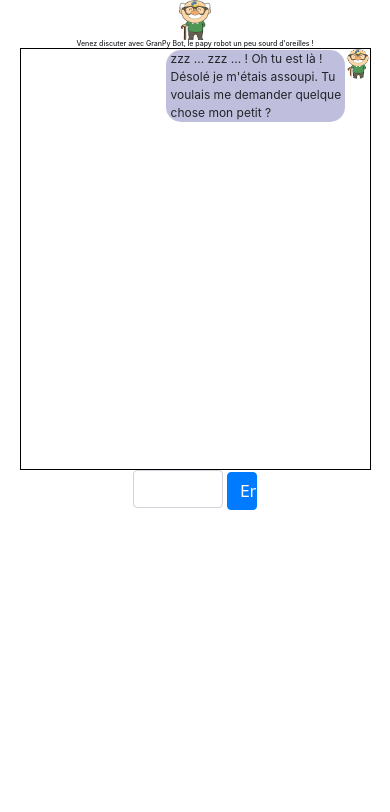
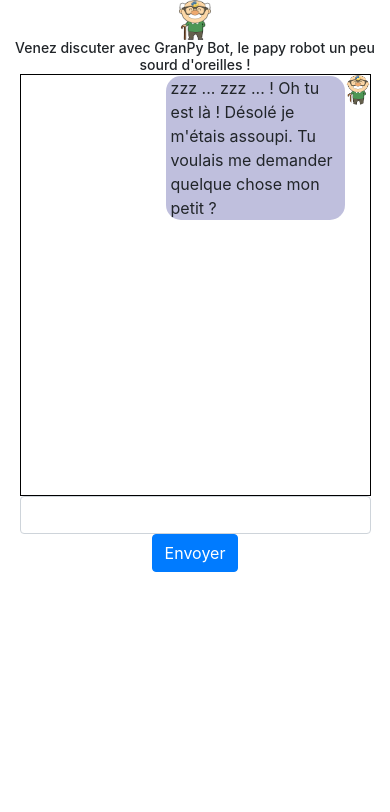
Before and after one commit to adrien914/P7_Adrien_Simon, a Flask app: page / in a window 390 px wide. Shown: the top 812 px of the page. Run offline with Flask 2, Linux system fonts and the light colour scheme; some libraries are stand-ins or nearby versions.

Commit message:
text size fix ?

```diff
--- a/static/css/index.css
+++ b/static/css/index.css
@@ -35,7 +35,7 @@ footer {
   padding-left: 5px;
   overflow-wrap: break-word;
   border-radius: 15px;
-  font-size: 15px;
+  font-size: 18px;
 }
 
 .bot-chat-div {
@@ -58,6 +58,14 @@ footer {
 }
 .user-chat {
   background-color: rgba(120, 120, 120, 0.25);
+}
+
+.search-input {
+  width: 60vw;
+}
+
+.wrapper {
+  display: block;
 }
 
 .animated-chat {
@@ -98,16 +106,16 @@ footer {
 
 @media screen and (min-width: 400px) and (max-width: 800px) {
   .top-text {
-    font-size: 7px !important;
+    font-size: 14px !important;
   }
 }
 
 @media screen and (max-width: 400px) {
   .top-text {
-    font-size: 7px !important;
+    font-size: 14px !important;
   }
 
-  #chat {
+  #chat, .search-input {
     width: 90vw;
   }
 
@@ -117,6 +125,6 @@ footer {
     padding-left: 5px;
     overflow-wrap: break-word;
     border-radius: 15px;
-    font-size: 12px !important;
+    font-size: 16px !important;
   }
 }
--- a/templates/index.html
+++ b/templates/index.html
@@ -26,8 +26,10 @@
             <bot-chat text="{{ welcome_sentence }}"></bot-chat>
         </div>
         <div class="col-12 text-center">
-            <input id="message-input" type="text" class="form-control col-3 d-inline">
-            <input id="message-button" type="button" value="Envoyer" onclick="send_message()" class="btn btn-primary col-1 d-inline">
+            <input id="message-input" type="text" class="form-control d-inline search-input">
+        </div>
+        <div class="col-12  text-center">
+            <input id="message-button" type="button" value="Envoyer" onclick="send_message()" class="btn btn-primary d-inline">
         </div>
     </body>
     <footer>
```
